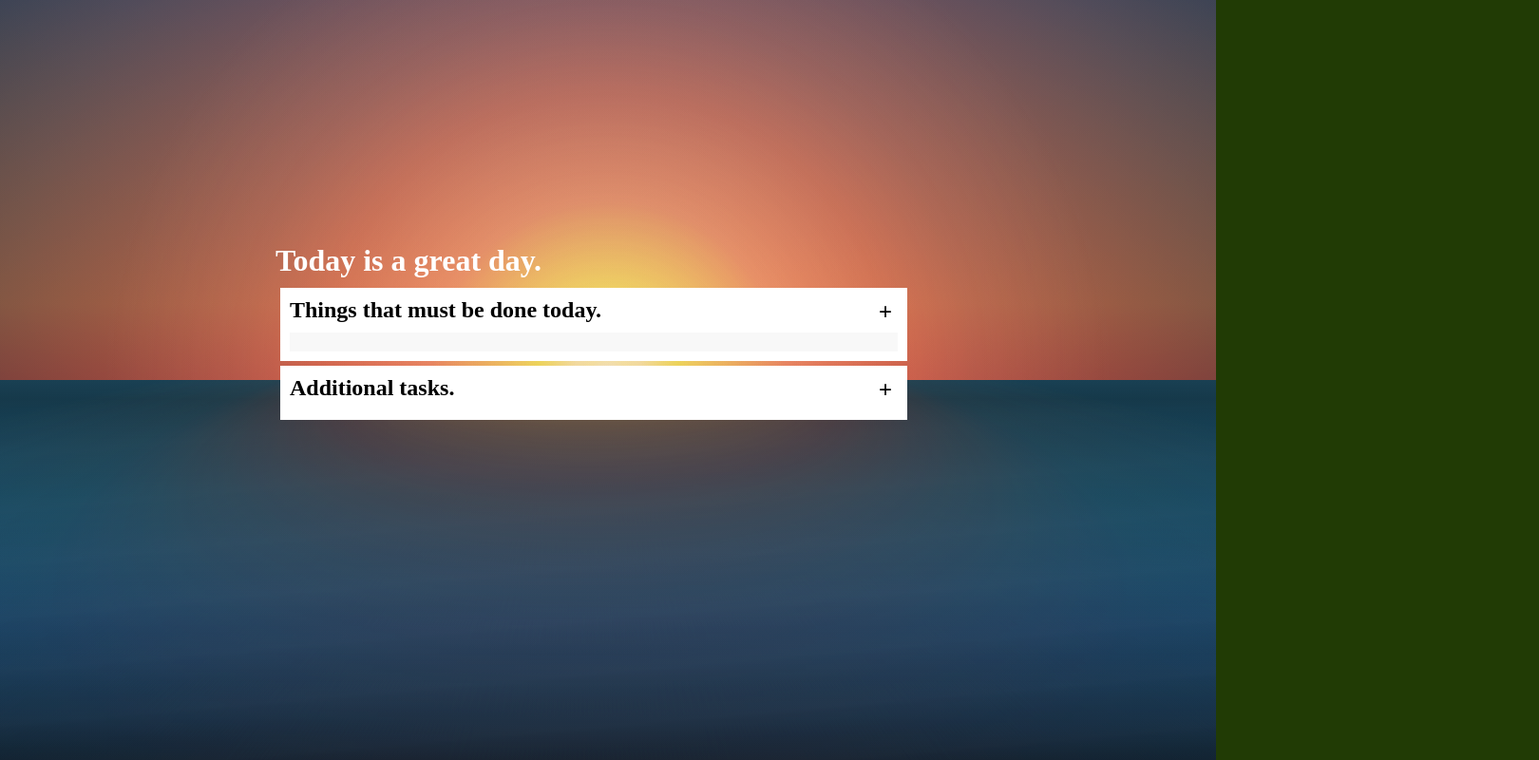
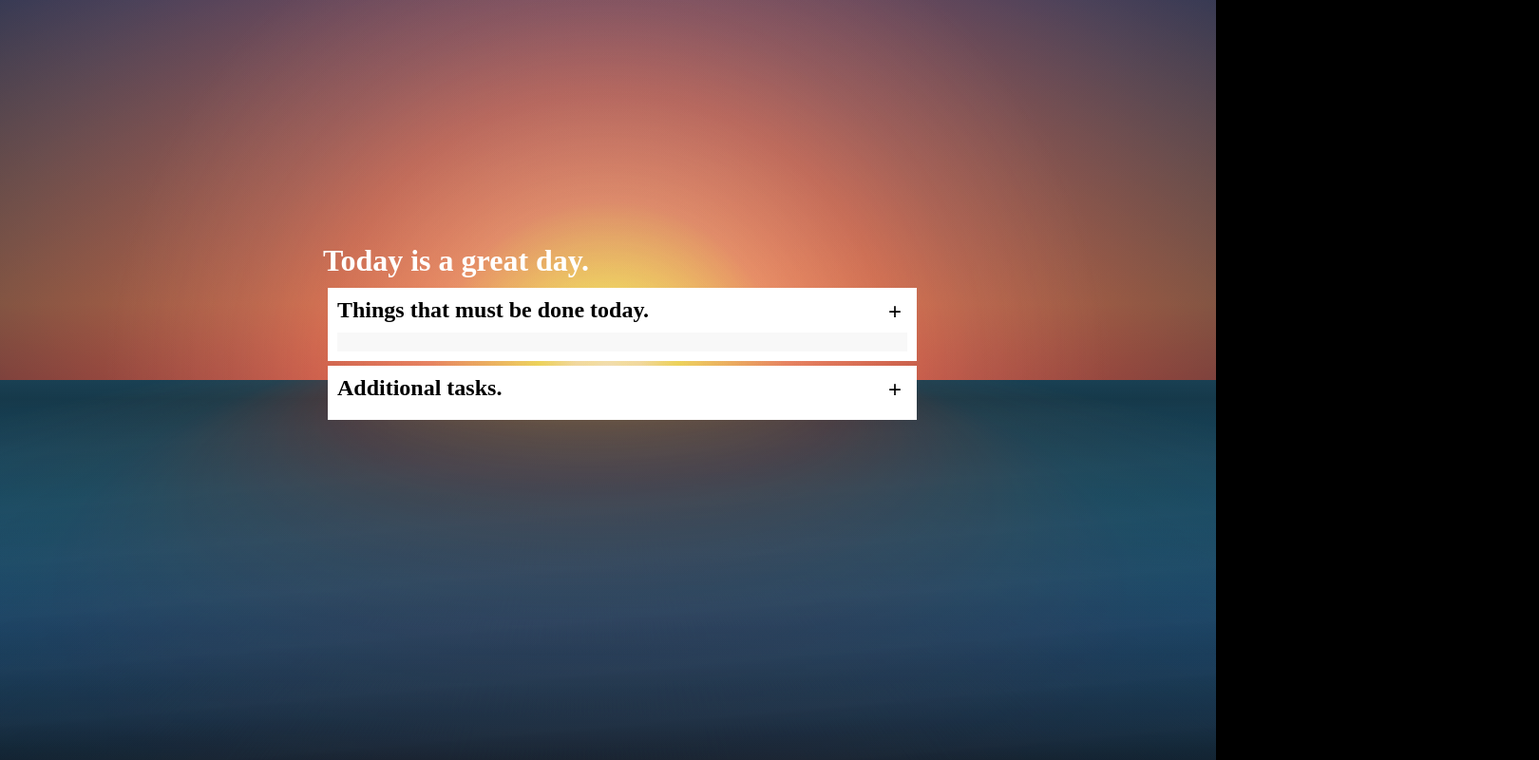
Before and after one commit to jonmiranda/my-new-tab, a browser extension: page index.html in a window 1280 px wide. Shown: the whole page at 95% size, 1620 px wide, since content can reach past the window. Drawn offline with Linux system fonts and the light colour scheme; no server answers.

Commit message:
UI changes. Removed background-based-on-time code.

```diff
--- a/css/app.css
+++ b/css/app.css
@@ -1,16 +1,9 @@
 body {
-  margin: 0px auto;
-  width: 700px;
+    margin: 0 auto;
+    width: 600px;
     -webkit-font-smoothing: antialiased;
-  -webkit-background-size: cover;
-  background-size: cover;
     background: #373737;
     font-family: "open sans";
-  -webkit-transition: all 1.0s ease;
-  -moz-transition: all 1.0s ease;
-  -ms-transition: all 1.0s ease;
-  -o-transition: all 1.0s ease;
-  transition: all 1.0s ease;
 }
 
 @font-face {
@@ -79,7 +72,7 @@ input[type=text] {
 
 #content {
     position: absolute;
-    margin: 0px auto;
-    width: 50%;
+    margin: 0 auto;
+    width: 600px;
     z-index: 10002;
 }
--- a/js/app.js
+++ b/js/app.js
@@ -147,43 +147,4 @@ $(function () {
             $(selector + " li:last-child input").focus();
         });
     });
-
-    // http://www.sitepoint.com/javascript-generate-lighter-darker-color/
-    function ColorLuminance(hex, lum) {
-        // validate hex string
-        hex = String(hex).replace(/[^0-9a-f]/gi, '');
-        if (hex.length < 6) {
-            hex = hex[0]+hex[0]+hex[1]+hex[1]+hex[2]+hex[2];
-        }
-        lum = lum || 0;
-
-        // convert to decimal and change luminosity
-        var rgb = "#", c, i;
-        for (i = 0; i < 3; i++) {
-            c = parseInt(hex.substr(i*2,2), 16);
-            c = Math.round(Math.min(Math.max(0, c + (c * lum)), 255)).toString(16);
-            rgb += ("00"+c).substr(c.length);
-        }
-
-        return rgb;
-    }
-
-    // TODO: See https://www.reddit.com/r/InternetIsBeautiful/comments/2p94dk/this_site_calculates_the_hex_colour_of_the/
-    function displayTime() {
-        var d = new Date();
-        var h = d.getHours();
-        var m = d.getMinutes();
-        var s = d.getSeconds();
-
-        if(h <= 9) h = '0' + h;
-        if(m <= 9) m = '0' + m;
-        if(s <= 9) s = '0' + s;
-
-        var color = "#" + h + m + s;
-        document.body.style.background = ColorLuminance(color, 0.5);
-        setTimeout(displayTime, 500);
-    }
-
-    //call the function
-    displayTime();
 });
```
Lines whose indentation alone changed are shown as unchanged.
